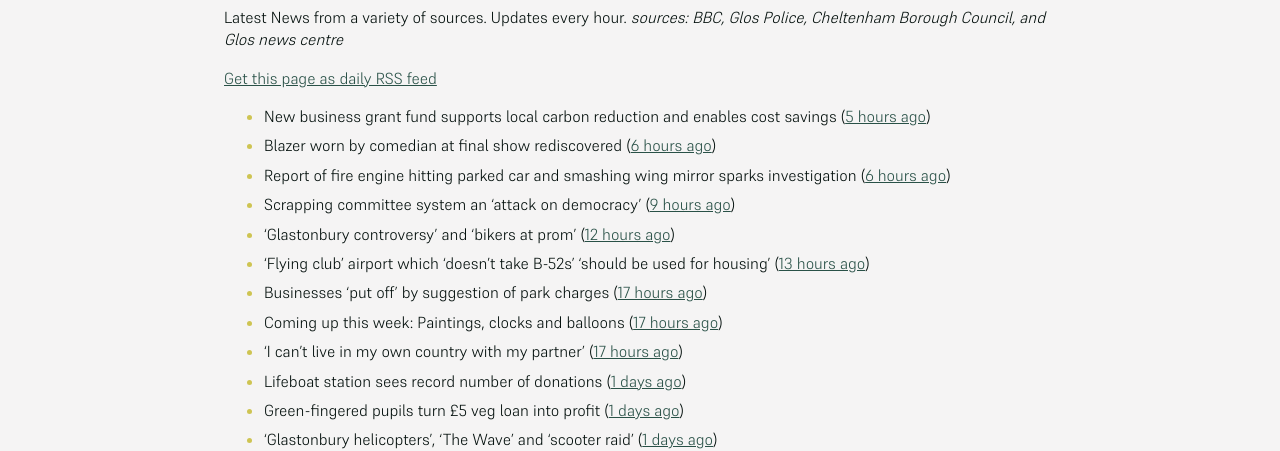
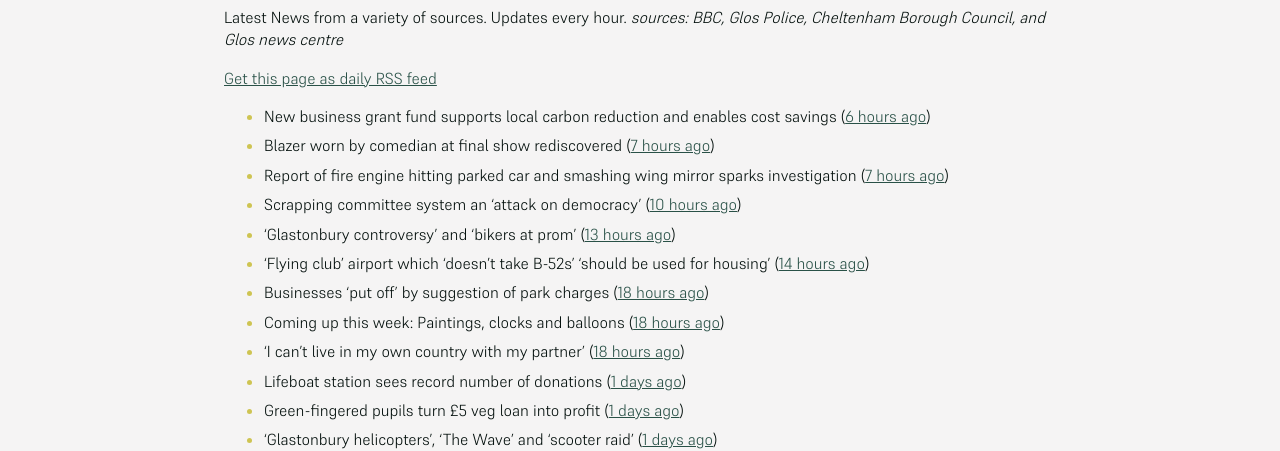
Before and after one commit to mat-0/cheltenham-open-data, a Jekyll site: the page built from _pages/news.md, in a window 1280 px wide. Shown: the part 267-718 px from the top of the page. Built offline with Jekyll 4.4.1, drawn with Linux system fonts in a browser that asks for light colours.

Commit message:
Updated 2025-06-30 23:58:06

```diff
--- a/_pages/news.md
+++ b/_pages/news.md
@@ -12,15 +12,15 @@ _sources: BBC, Glos Police, Cheltenham Borough Council, and Glos news centre_
 [Get this page as daily RSS feed](/daily.rss)
 
 <!-- news_marker starts -->
-- New business grant fund supports local carbon reduction and enables cost savings ([5 hours ago](https://www.cheltenham.gov.uk/news/article/3026/new_business_grant_fund_supports_local_carbon_reduction_and_enables_cost_savings))
-- Blazer worn by comedian at final show rediscovered ([6 hours ago](https://www.bbc.com/news/articles/c0j44n1y72zo))
-- Report of fire engine hitting parked car and smashing wing mirror sparks investigation ([6 hours ago](https://gloucesternewscentre.co.uk/report-of-fire-engine-hitting-parked-car-and-smashing-wing-mirror-sparks-investigation/))
-- Scrapping committee system an 'attack on democracy' ([9 hours ago](https://www.bbc.com/news/articles/c5ykgp79nl8o))
-- 'Glastonbury controversy' and 'bikers at prom' ([12 hours ago](https://www.bbc.com/news/articles/ce8zz12ldqeo))
-- ‘Flying club’ airport which ‘doesn’t take B-52s’ ‘should be used for housing’ ([13 hours ago](https://gloucesternewscentre.co.uk/flying-club-airport-which-doesnt-take-b-52s-should-be-used-for-housing/))
-- Businesses 'put off' by suggestion of park charges ([17 hours ago](https://www.bbc.com/news/articles/c62gz7y2d5zo))
-- Coming up this week: Paintings, clocks and balloons ([17 hours ago](https://www.bbc.com/news/articles/c36x778377eo))
-- 'I can't live in my own country with my partner' ([17 hours ago](https://www.bbc.com/news/articles/czrynlevnpgo))
+- New business grant fund supports local carbon reduction and enables cost savings ([6 hours ago](https://www.cheltenham.gov.uk/news/article/3026/new_business_grant_fund_supports_local_carbon_reduction_and_enables_cost_savings))
+- Blazer worn by comedian at final show rediscovered ([7 hours ago](https://www.bbc.com/news/articles/c0j44n1y72zo))
+- Report of fire engine hitting parked car and smashing wing mirror sparks investigation ([7 hours ago](https://gloucesternewscentre.co.uk/report-of-fire-engine-hitting-parked-car-and-smashing-wing-mirror-sparks-investigation/))
+- Scrapping committee system an 'attack on democracy' ([10 hours ago](https://www.bbc.com/news/articles/c5ykgp79nl8o))
+- 'Glastonbury controversy' and 'bikers at prom' ([13 hours ago](https://www.bbc.com/news/articles/ce8zz12ldqeo))
+- ‘Flying club’ airport which ‘doesn’t take B-52s’ ‘should be used for housing’ ([14 hours ago](https://gloucesternewscentre.co.uk/flying-club-airport-which-doesnt-take-b-52s-should-be-used-for-housing/))
+- Businesses 'put off' by suggestion of park charges ([18 hours ago](https://www.bbc.com/news/articles/c62gz7y2d5zo))
+- Coming up this week: Paintings, clocks and balloons ([18 hours ago](https://www.bbc.com/news/articles/c36x778377eo))
+- 'I can't live in my own country with my partner' ([18 hours ago](https://www.bbc.com/news/articles/czrynlevnpgo))
 - Lifeboat station sees record number of donations ([1 days ago](https://www.bbc.com/news/articles/cn81zed7x34o))
 - Green-fingered pupils turn £5 veg loan into profit ([1 days ago](https://www.bbc.com/news/articles/cj3rnep1lr2o))
 - 'Glastonbury helicopters', 'The Wave' and 'scooter raid' ([1 days ago](https://www.bbc.com/news/articles/cy8kek9m1y4o))
```
Also changed, not shown: _data/flood.json (+4 -4 lines), index.md (+6 -6 lines).
